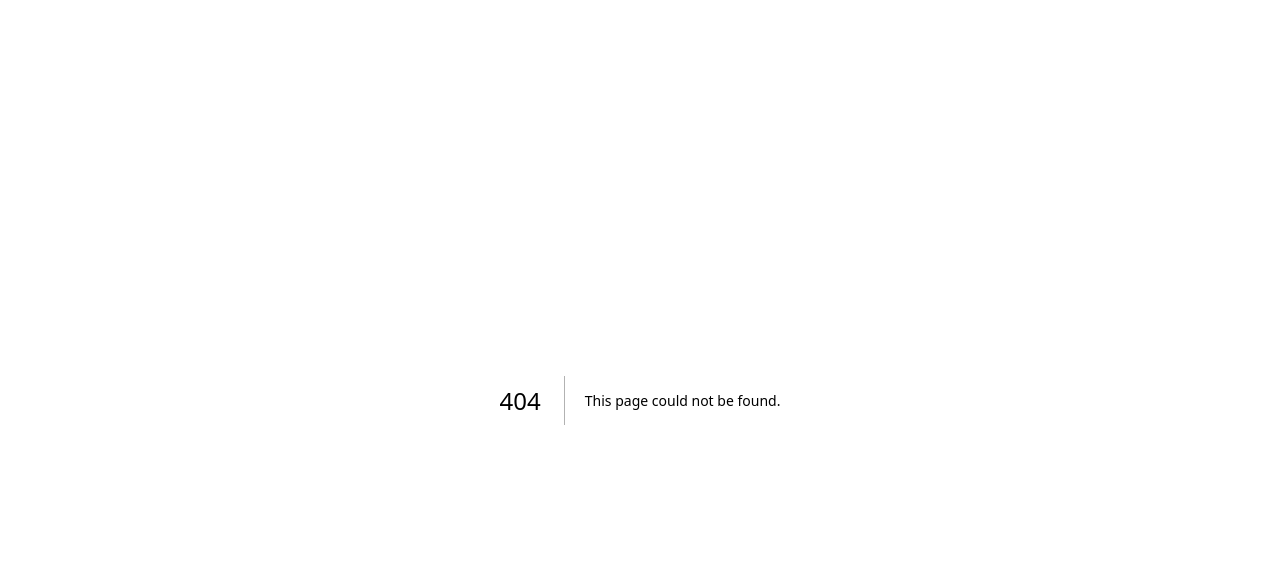
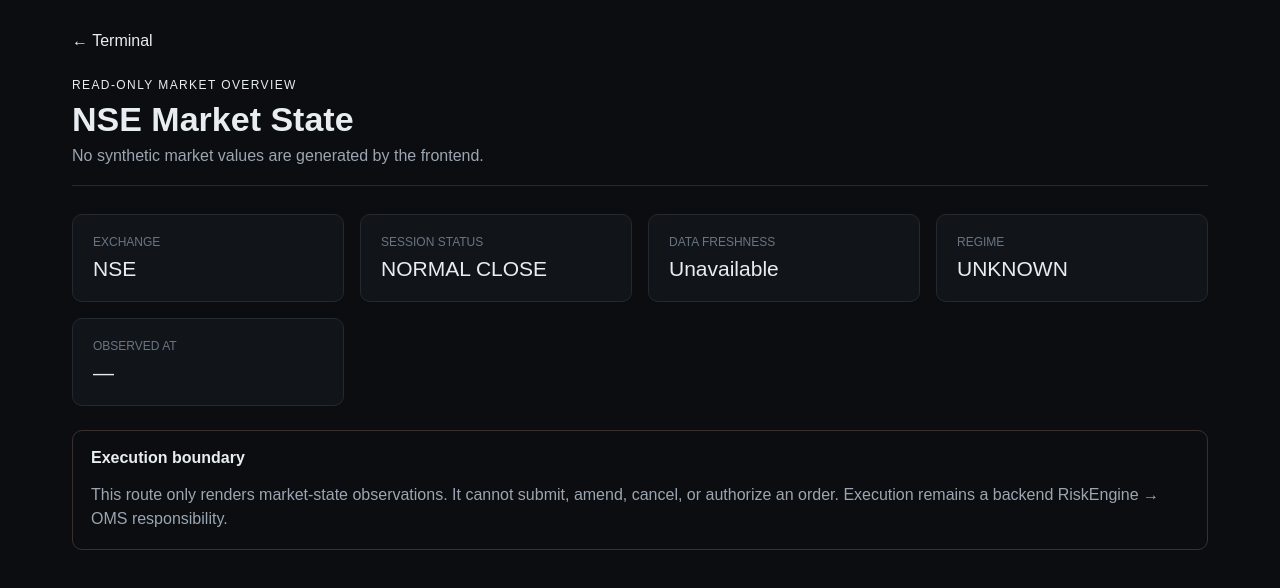
Before and after one commit to RahulParmar1997/Advance-Trading-System, a Next.js app in the folder frontend/: page /market-overview in a window 1280 px wide. Before the commit this address had no page. Shown: the top 588 px of the page. Built offline with nearby package versions, Linux system fonts and the light colour scheme.

Commit message:
feat: add read-only market overview route

```diff
--- /dev/null
+++ b/frontend/app/market-overview/page.tsx
@@ -0,0 +1,62 @@
+type MarketOverview = {
+  exchange: string;
+  status: "NORMAL_OPEN" | "NORMAL_CLOSE" | "PRE_OPEN_START" | "PRE_OPEN_END" | "CLOSING_START" | "CLOSING_END";
+  observedAt: string;
+  dataFresh: boolean;
+  regime: "TREND" | "RANGE" | "VOLATILE" | "UNKNOWN";
+};
+
+// Read-only UI contract. Values must come from an authenticated backend API in production.
+const exampleOverview: MarketOverview = {
+  exchange: "NSE",
+  status: "NORMAL_CLOSE",
+  observedAt: "—",
+  dataFresh: false,
+  regime: "UNKNOWN",
+};
+
+function statusLabel(status: MarketOverview["status"]): string {
+  return status.replaceAll("_", " ");
+}
+
+export default function MarketOverviewPage() {
+  const overview = exampleOverview;
+
+  return (
+    <main style={{ margin: "0 auto", maxWidth: 1200, padding: 32 }}>
+      <nav style={{ marginBottom: 28 }}>
+        <a href="/">← Terminal</a>
+      </nav>
+      <header style={{ borderBottom: "1px solid #242a31", paddingBottom: 20 }}>
+        <p style={{ margin: 0, fontSize: 12, letterSpacing: 1.4, textTransform: "uppercase" }}>Read-only market overview</p>
+        <h1 style={{ margin: "8px 0", fontSize: 34 }}>NSE Market State</h1>
+        <p style={{ color: "#9ba6b2", margin: 0 }}>No synthetic market values are generated by the frontend.</p>
+      </header>
+
+      <section aria-label="Market overview metrics" style={{ display: "grid", gap: 16, gridTemplateColumns: "repeat(auto-fit, minmax(220px, 1fr))", marginTop: 28 }}>
+        <Metric title="Exchange" value={overview.exchange} />
+        <Metric title="Session status" value={statusLabel(overview.status)} />
+        <Metric title="Data freshness" value={overview.dataFresh ? "Fresh" : "Unavailable"} />
+        <Metric title="Regime" value={overview.regime} />
+        <Metric title="Observed at" value={overview.observedAt} />
+      </section>
+
+      <aside style={{ border: "1px solid #3a3030", borderRadius: 10, marginTop: 24, padding: 18 }}>
+        <strong>Execution boundary</strong>
+        <p style={{ color: "#9ba6b2", lineHeight: 1.5, marginBottom: 0 }}>
+          This route only renders market-state observations. It cannot submit, amend, cancel, or authorize an order.
+          Execution remains a backend RiskEngine → OMS responsibility.
+        </p>
+      </aside>
+    </main>
+  );
+}
+
+function Metric({ title, value }: { title: string; value: string }) {
+  return (
+    <article style={{ background: "#11151a", border: "1px solid #242a31", borderRadius: 10, padding: 20 }}>
+      <p style={{ color: "#697582", fontSize: 12, margin: "0 0 8px", textTransform: "uppercase" }}>{title}</p>
+      <p style={{ fontSize: 21, margin: 0 }}>{value}</p>
+    </article>
+  );
+}
```
